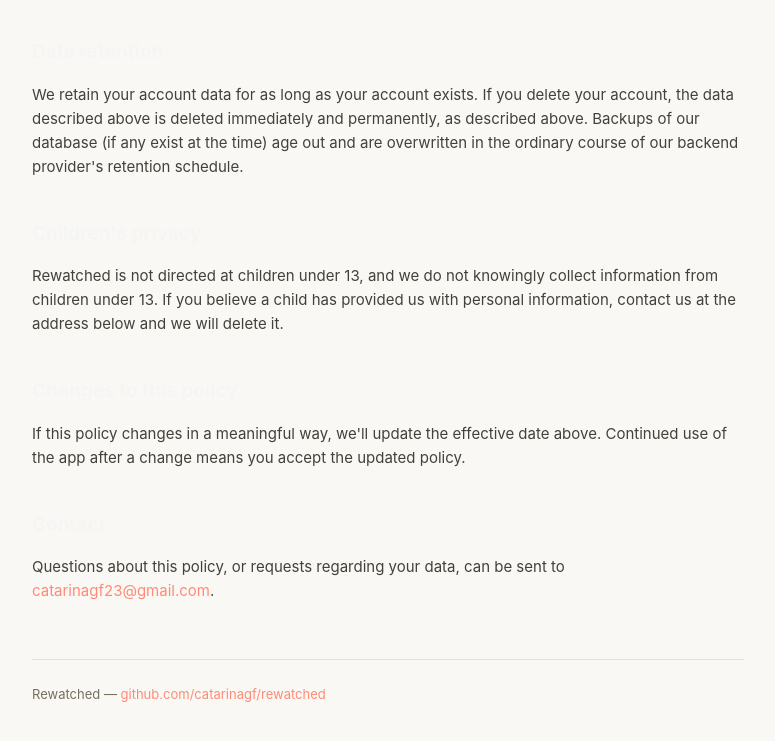
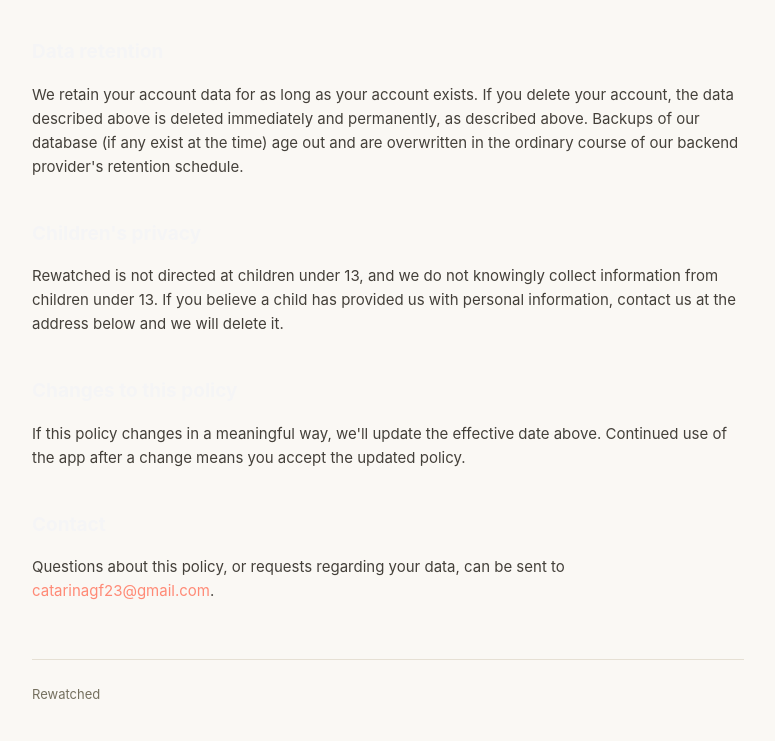
Before and after one commit to catarinagf/rewatched-pages, a plain HTML site: page privacy-policy.html in a window 1280 px wide. Shown: the part 2469-3210 px from the top of the page, without its empty margins (252-1027 px from the left). Drawn offline with Linux system fonts and the light colour scheme.

Commit message:
Remove app-repo footer link from legal pages
The app's source repo is private, so linking to it from these public
pages would 404 for visitors.

Co-Authored-By: Claude Sonnet 5 <noreply@anthropic.com>

```diff
--- a/privacy-policy.html
+++ b/privacy-policy.html
@@ -290,7 +290,7 @@
   </p>
 
   <footer>
-    Rewatched — <a href="https://github.com/catarinagf/rewatched" target="_blank" rel="noopener">github.com/catarinagf/rewatched</a>
+    Rewatched
   </footer>
 </div>
 </body>
```
Also changed, not shown: terms-of-service.html (+1 -1 lines).
